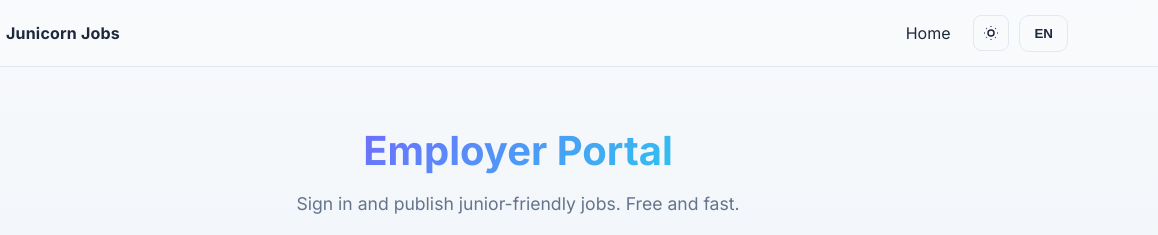
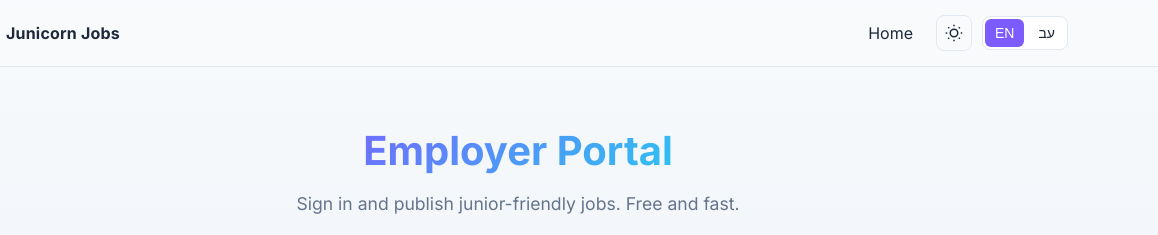
Before and after one commit to junicorn/junicorn.github.io, a plain HTML site: page employer.html in a window 1280 px wide. Both pictures are taken after a click on the button "Toggle theme". Shown: the top 235 px of the page, 122-1280 px from the left. Drawn offline with Linux system fonts and the light colour scheme; no server answers.

Commit message:
Add files via upload

```diff
--- a/assets/i18n.js
+++ b/assets/i18n.js
@@ -333,12 +333,14 @@
   }
 
   function apply(lang) {
+    console.log('Applying translations for language:', lang);
     const dict = translations[lang] || translations.en;
     document.documentElement.lang = lang;
     document.documentElement.dir = lang === 'he' ? 'rtl' : 'ltr';
 
     // Apply translations to elements with data-i18n
     const nodes = document.querySelectorAll('[data-i18n]');
+    console.log('Found', nodes.length, 'elements with data-i18n');
     nodes.forEach(node => {
       const key = node.getAttribute('data-i18n');
       if (dict[key]) {
@@ -352,6 +354,7 @@
 
     // Apply translations to placeholders
     const placeholders = document.querySelectorAll('[data-i18n-placeholder]');
+    console.log('Found', placeholders.length, 'elements with data-i18n-placeholder');
     placeholders.forEach(node => {
       const key = node.getAttribute('data-i18n-placeholder');
       if (dict[key]) node.setAttribute('placeholder', dict[key]);
@@ -359,26 +362,38 @@
 
     // Apply translations to aria-labels
     const ariaLabels = document.querySelectorAll('[data-i18n-aria-label]');
+    console.log('Found', ariaLabels.length, 'elements with data-i18n-aria-label');
     ariaLabels.forEach(node => {
       const key = node.getAttribute('data-i18n-aria-label');
       if (dict[key]) node.setAttribute('aria-label', dict[key]);
     });
 
-    // Update language toggle button
-    const toggle = document.getElementById('langToggle');
-    if (toggle) toggle.textContent = lang.toUpperCase();
+    console.log('Translation application completed');
   }
 
   const api = {
     init() {
       const lang = getSavedLang();
-      apply(lang);
+      this.setLang(lang);
     },
     toggle() {
-      const current = document.documentElement.lang === 'he' ? 'he' : 'en';
+      const current = this.getLang();
       const next = current === 'he' ? 'en' : 'he';
-      localStorage.setItem(storageKey, next);
-      apply(next);
+      this.setLang(next);
+    },
+    setLang(lang) {
+      console.log('Setting language to:', lang);
+      localStorage.setItem(storageKey, lang);
+      apply(lang);
+
+      // Update language toggle buttons
+      document.querySelectorAll('.language-toggle__btn').forEach(btn => {
+        btn.classList.remove('active');
+        if (btn.getAttribute('data-lang') === lang) {
+          btn.classList.add('active');
+          console.log('Activated button for language:', lang);
+        }
+      });
     },
     getLang() {
       return document.documentElement.lang === 'he' ? 'he' : 'en';
--- a/assets/jobs-page.css
+++ b/assets/jobs-page.css
@@ -568,7 +568,7 @@
 
 /* Theme Variables */
 :root {
-    --primary-rgb: 99, 102, 241;
+    --primary-rgb: 124, 102, 241;
     --tag-bg: rgba(99, 102, 241, 0.1);
     --tag-text: rgb(99, 102, 241);
     --warning-bg: rgba(245, 158, 11, 0.1);
--- a/assets/styles.css
+++ b/assets/styles.css
@@ -8,6 +8,8 @@
   --muted: #94a3b8;
   --primary: #7c5cff;
   --primary-2: #a38bff;
+  --primary-dark: #6b4ce6;
+  --primary-rgb: 124, 92, 255;
   --accent: #22d3ee;
   --success: #22c55e;
   --warning: #f59e0b;
@@ -28,6 +30,8 @@
   --muted: #64748b;
   --primary: #7c5cff;
   --primary-2: #a38bff;
+  --primary-dark: #6b4ce6;
+  --primary-rgb: 124, 92, 255;
   --accent: #22d3ee;
   --success: #22c55e;
   --warning: #f59e0b;
--- a/employer.html
+++ b/employer.html
@@ -19,12 +19,26 @@
       </a>
       <nav class="nav">
         <a class="nav__link" href="/" data-i18n="nav.home">Home</a>
-        <button class="theme-toggle" id="themeToggle" aria-label="Toggle theme" data-i18n-aria-label="static.toggleTheme">
-          <svg class="theme-icon" id="themeIcon" viewBox="0 0 24 24" fill="none" stroke="currentColor" stroke-width="2">
-            <path d="M21 12.79A9 9 0 1 1 11.21 3 7 7 0 0 0 21 12.79z"/>
-          </svg>
-        </button>
-        <button class="btn btn--ghost" id="langToggle" aria-label="Toggle language" data-i18n-aria-label="static.toggleLanguage">EN</button>
+        <div class="header__actions">
+            <button class="theme-toggle" aria-label="Toggle theme" data-i18n-aria-label="static.toggleTheme">
+                <svg class="theme-toggle__icon" width="20" height="20" viewBox="0 0 24 24" fill="none" stroke="currentColor" stroke-width="2">
+                    <circle cx="12" cy="12" r="5"/>
+                    <line x1="12" y1="1" x2="12" y2="3"/>
+                    <line x1="12" y1="21" x2="12" y2="23"/>
+                    <line x1="4.22" y1="4.22" x2="5.64" y2="5.64"/>
+                    <line x1="18.36" y1="18.36" x2="19.78" y2="19.78"/>
+                    <line x1="1" y1="12" x2="3" y2="12"/>
+                    <line x1="21" y1="12" x2="23" y2="12"/>
+                    <line x1="4.22" y1="19.78" x2="5.64" y2="18.36"/>
+                    <line x1="18.36" y1="5.64" x2="19.78" y2="4.22"/>
+                </svg>
+            </button>
+
+            <div class="language-toggle">
+                <button class="language-toggle__btn" data-lang="en">EN</button>
+                <button class="language-toggle__btn" data-lang="he">עב</button>
+            </div>
+        </div>
       </nav>
     </div>
   </header>
@@ -308,5 +322,40 @@
 
   <script src="assets/i18n.js"></script>
   <script src="assets/employer.js"></script>
+  <script>
+    // Initialize theme and language toggles for the employer page
+    document.addEventListener('DOMContentLoaded', function() {
+      // Initialize i18n
+      window.JI18N.init();
+
+      // Theme toggle
+      const themeToggle = document.querySelector('.theme-toggle');
+      themeToggle.addEventListener('click', function() {
+        const currentTheme = document.documentElement.getAttribute('data-theme');
+        const newTheme = currentTheme === 'light' ? 'dark' : 'light';
+        document.documentElement.setAttribute('data-theme', newTheme);
+        localStorage.setItem('theme', newTheme);
+      });
+
+      // Language toggle
+      document.querySelectorAll('.language-toggle__btn').forEach(btn => {
+        btn.addEventListener('click', function() {
+          const lang = this.dataset.lang;
+          window.JI18N.setLang(lang);
+        });
+      });
+
+      // Initialize theme
+      const savedTheme = localStorage.getItem('theme') || 'dark';
+      document.documentElement.setAttribute('data-theme', savedTheme);
+
+      // Initialize language button active state
+      const currentLang = window.JI18N.getLang();
+      const activeBtn = document.querySelector(`[data-lang="${currentLang}"]`);
+      if (activeBtn) {
+        activeBtn.classList.add('active');
+      }
+    });
+  </script>
 </body>
 </html>
```
Also changed, not shown: assets/jobs-page.js (+18 -1 lines), index.html (+0 -7 lines), jobs.html (+35 -0 lines).
